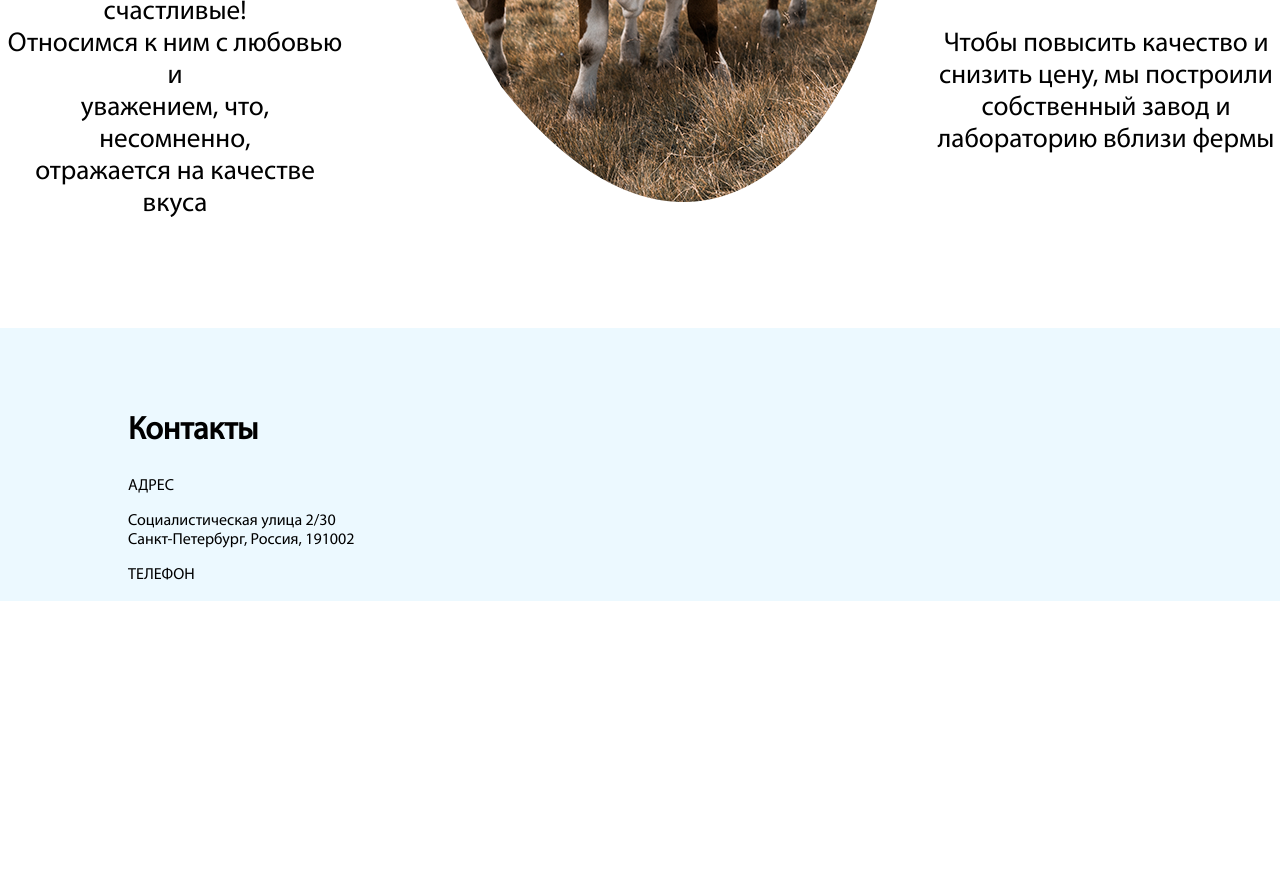
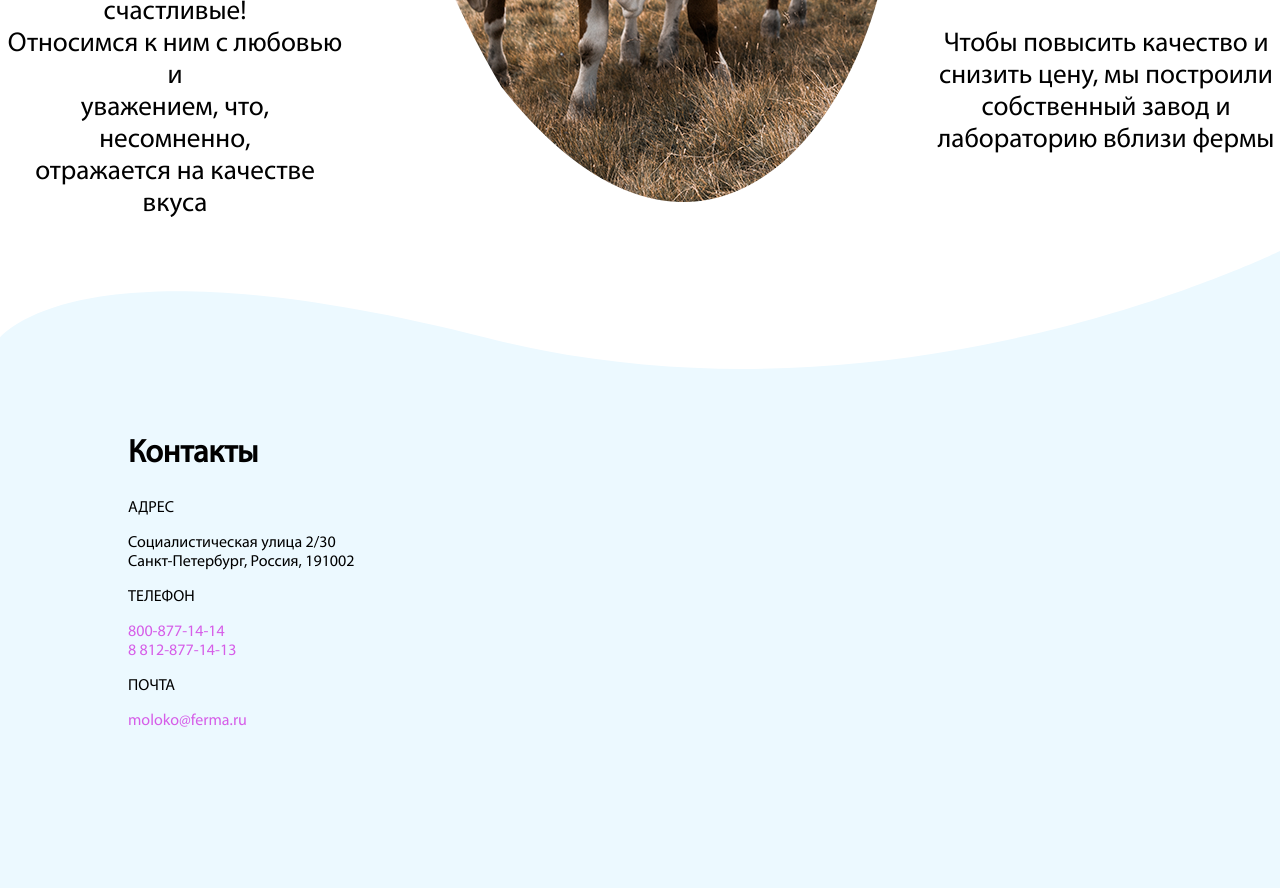
Before and after one commit to AleksandrMishinn/MooMilk-PHP, a PHP site: page / in a window 1280 px wide. Shown: the part 1936-2824 px from the top of the page. Before the commit the page ends 2537 px from the top, so only its background shows below. Run offline with PHP 8.4, Linux system fonts and the light colour scheme.

Commit message:
footer develop wave border create

```diff
--- a/css/style.css
+++ b/css/style.css
@@ -6,6 +6,7 @@
 
 body {
   margin: 0;
+  padding: 0;
   font-family: 'MyriadPro-Regular', Arial;
   color: black;
   background-color: white;
@@ -67,6 +68,10 @@ h2 {
   color: #59d56d;
 }
 
+.pink-text{
+  color:#d65ee8;
+}
+
 .main-promo .small-text {
   font-size: 80%;
 }
@@ -103,16 +108,31 @@ h2 {
 }
 
 .contacts {
-  background-color: #ecf9ff;
   overflow: hidden;
   padding-left: 10%;
+  height: 60vh;
+  background: #ecf9ff;
 }
 
-.contacts h2 {
-  padding-top: 5%;
+section {
+  position: relative;
+  margin: 0;
+  padding: 0;
+  height: 10vh;
+  background: white;
 }
 
-.map{
+#waveFooter {
+  position: absolute;
+  bottom: 0;
+
+}
+
+#waveFooter path {
+  fill: #ecf9ff;
+}
+
+.map {
   float: right;
   padding-right: 5%;
 }
--- a/index.html
+++ b/index.html
@@ -102,14 +102,21 @@
 
   </div>
 
-  <div class="contacts">
-    <!-- Wave will be here -->
+<section>
+  <svg id="waveFooter" data-name="waveFooter" xmlns="http://www.w3.org/2000/svg" viewBox="0 0 1400 172"><path class="cls-1" d="M1400,5V177H0V99.37C38.91,60.92,170.35,8.22,532,100,941.22,203.87,1325.47,39.77,1400,5Z" transform="translate(0 -5)"/></svg>
+</section>
+
+<section class="contacts">
+
+    <p class="map">
+        <script type="text/javascript" charset="utf-8" async
+          src="https://api-maps.yandex.ru/services/constructor/1.0/js/?um=constructor%3Abb53df19be900b540a530281680282bc6121b4b026d7c97fa07a7d8eba226c3b&amp;width=600&amp;height=400&amp;lang=ru_RU&amp;scroll=true">
+          </script>
+      </p>
+
     <h2>Контакты</h2>
-    <p class="map">
-      <script type="text/javascript" charset="utf-8" async
-        src="https://api-maps.yandex.ru/services/constructor/1.0/js/?um=constructor%3Abb53df19be900b540a530281680282bc6121b4b026d7c97fa07a7d8eba226c3b&amp;width=500&amp;height=400&amp;lang=ru_RU&amp;scroll=true">
-        </script>
-    </p>
+
+
 
     <p>АДРЕС</p>
     <p>Социалистическая улица 2/30 <br>
@@ -117,8 +124,12 @@
     </p>
 
     <p>ТЕЛЕФОН</p>
-  </div>
+    <p class="pink-text">800-877-14-14 <br>
+    8 812-877-14-13</p>
 
+    <P>ПОЧТА</P>
+    <p class="pink-text">moloko@ferma.ru</p>
+</section>
 
 
 
```
Also changed, not shown: images/footer.svg (added), images/wave.svg (added), images/wave2.svg (added), 1 other file.
